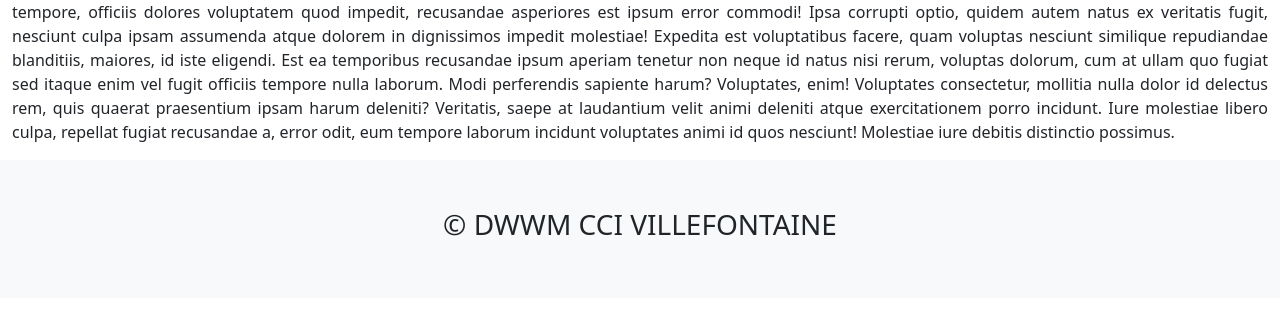
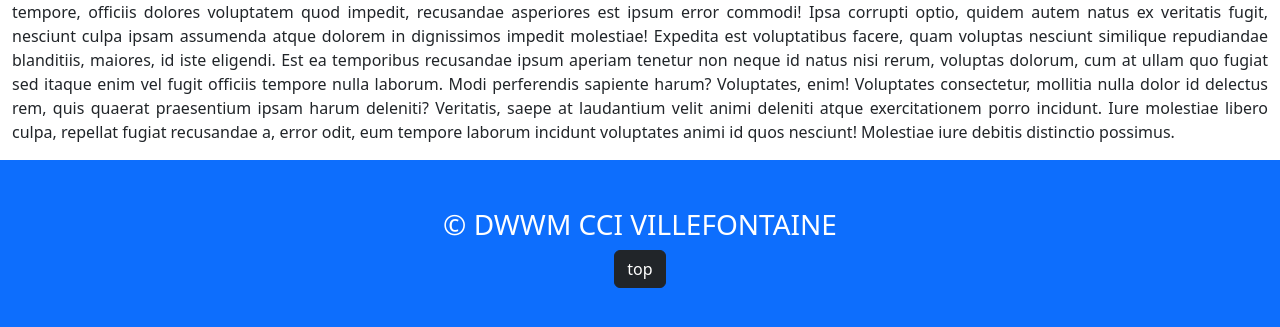
Before and after one commit to sauval38/horizon, a plain HTML site: page index.html in a window 1280 px wide. Shown: the part 643-970 px from the top of the page. Before the commit the page ends 941 px from the top, so only its background shows below. Drawn offline with nearby package versions, Linux system fonts and the light colour scheme.

Commit message:
Scroll to top for fun

```diff
--- a/index.html
+++ b/index.html
@@ -62,9 +62,10 @@
 
         </main>
         <!-- FOOTER  -->
-        <footer class="bg-light">
+        <footer class="bg-primary text-white">
             <div class="p-5 text-center">
                 <h3>&copy; DWWM CCI VILLEFONTAINE</h3>
+                <a href="#" class="btn btn-dark">top</a>
             </div>
         </footer>
         <script src="https://cdn.jsdelivr.net/npm/bootstrap@5.3.2/dist/js/bootstrap.bundle.min.js" integrity="sha384-C6RzsynM9kWDrMNeT87bh95OGNyZPhcTNXj1NW7RuBCsyN/o0jlpcV8Qyq46cDfL" crossorigin="anonymous"></script>
```
